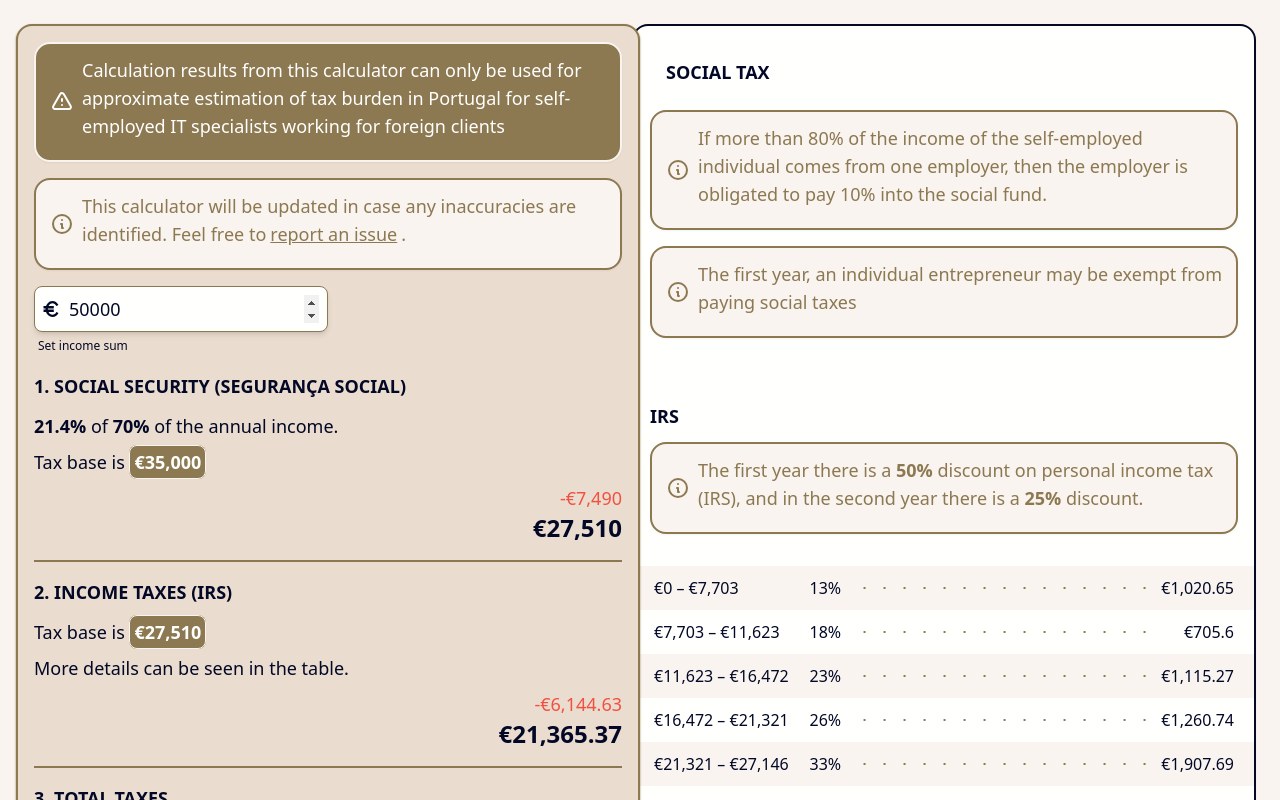
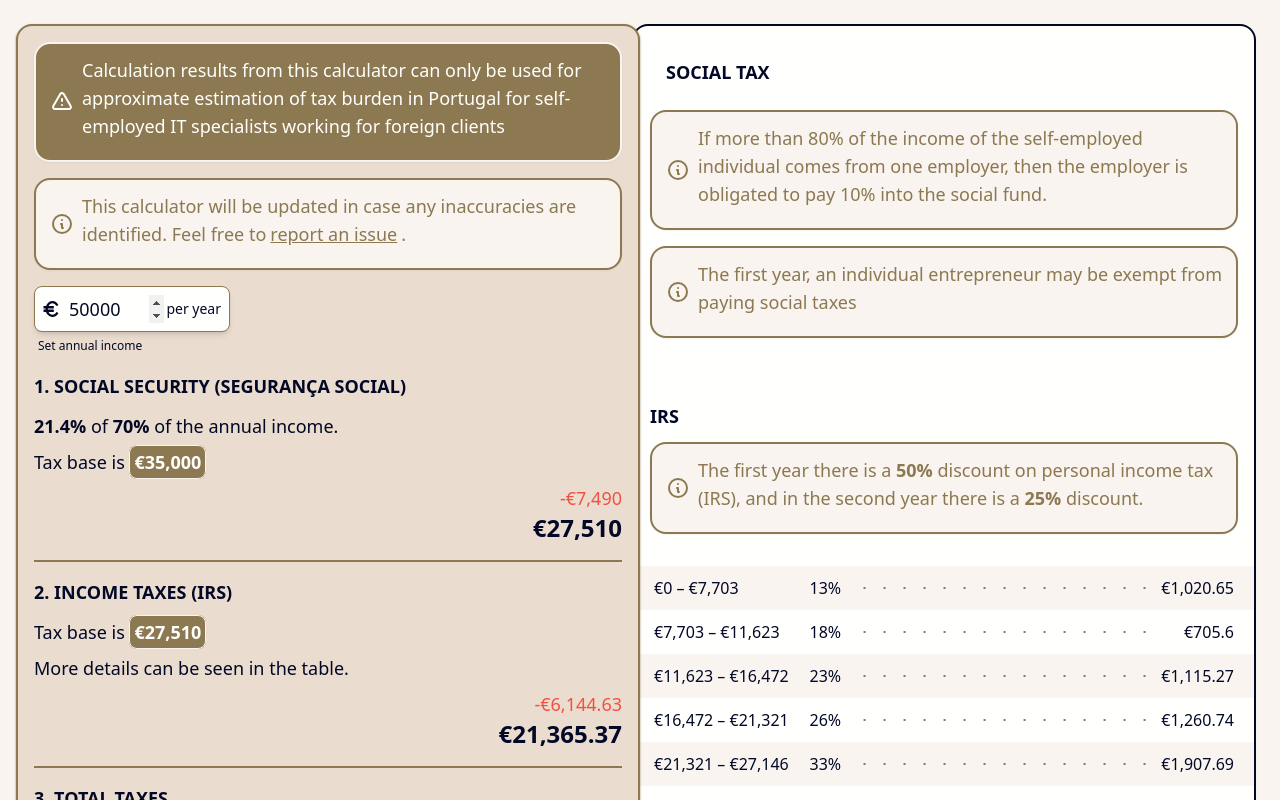
Before and after one commit to kalinichenko88/portugal-taxes, a React app: page / in a window 1280 px wide. Shown: the top 800 px of the page. Built offline with nearby package versions, Linux system fonts and the light colour scheme.

Commit message:
fix the input width

```diff
--- a/src/components/Sidebar/Form/Input/Input.tsx
+++ b/src/components/Sidebar/Form/Input/Input.tsx
@@ -41,8 +41,9 @@ export const Input: FC = () => {
           value={state}
           onChange={handleChange}
         />
+        <span>per year</span>
       </label>
-      <span className="hint">Set income sum</span>
+      <span className="hint">Set annual income</span>
     </div>
   );
 };
--- a/src/components/Sidebar/Form/Input/styles.css
+++ b/src/components/Sidebar/Form/Input/styles.css
@@ -1,5 +1,5 @@
 .input {
-    @apply w-3/6;
+    @apply w-3/6 sm:w-4/12 md:w-3/6 lg:w-8/12 xl:w-4/12 2xl:w-3/12;
 
     > label {
         @apply flex flex-row flex-wrap gap-0.5 items-center justify-center;
@@ -23,6 +23,11 @@
             @apply bg-transparent text-headline;
             @apply outline-none appearance-none;
         }
+
+        > span {
+            @apply text-sm;
+            @apply text-headline;
+        }
     }
 }
 
```
